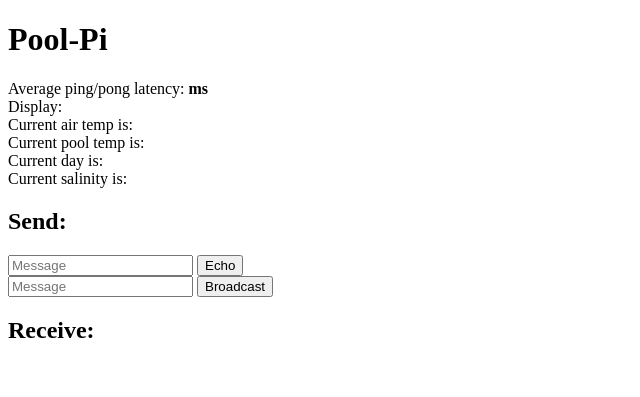
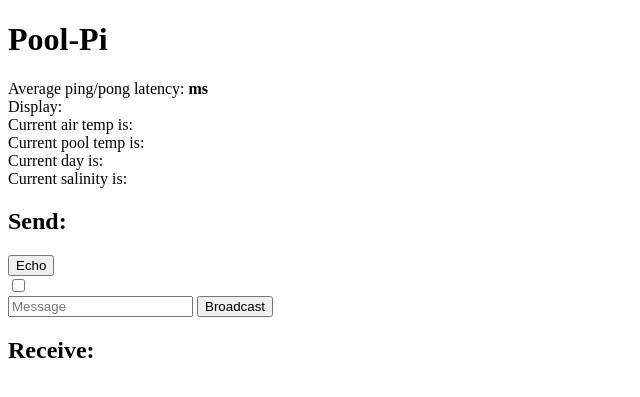
Before and after one commit to ChaseDurand/Pool-Pi, a Flask app: page / in a window 1280 px wide. Shown: the top 397 px of the page, without its empty margins (0-640 px from the left). Run offline with Flask 2, Linux system fonts and the light colour scheme; some libraries are stand-ins or nearby versions.

Commit message:
Working on adding switches

```diff
--- a/pool-pi/static/styles.css
+++ b/pool-pi/static/styles.css
@@ -1,4 +1,48 @@
-body {
-  background: lightgray;
-  color: black;
+/* Switch On Off
+Adapted from HTMLlion
+==========================*/
+.switch-on-off {
+  padding: 0;
+  margin: 15px 0 0;
+  background: #fff;
+  border-radius: 0;
+  background-image: none;
 }
+.switch-on-off .switch-label {
+  box-shadow: none;
+  background: none;
+}
+.switch-on-off .switch-label:after,
+.switch-on-off .switch-label:before {
+  width: 100%;
+  height: 70%;
+  top: 5px;
+  left: 0;
+  text-align: center;
+  padding-top: 10%;
+  box-shadow: inset 0 1px 4px rgba(0, 0, 0, 0.2),
+    inset 0 0 3px rgba(0, 0, 0, 0.1);
+}
+.switch-on-off .switch-label:after {
+  color: #ffffff;
+  background: #32cd32;
+  backface-visibility: hidden;
+  transform: rotateY(180deg);
+}
+.switch-on-off .switch-label:before {
+  background: #eceeef;
+  backface-visibility: hidden;
+}
+.switch-on-off .switch-handle {
+  display: none;
+}
+.switch-on-off .switch-input:checked ~ .switch-label {
+  background: #fff;
+  border-color: #0088cc;
+}
+.switch-on-off .switch-input:checked ~ .switch-label:before {
+  transform: rotateY(180deg);
+}
+.switch-on-off .switch-input:checked ~ .switch-label:after {
+  transform: rotateY(0);
+}
--- a/pool-pi/templates/index.html
+++ b/pool-pi/templates/index.html
@@ -2,6 +2,7 @@
 <html>
 <head>
     <title>Pool-Pi</title>
+    <link rel="stylesheet" href="/../static/styles.css">
     <script src='/../static/jquery.min.js'></script>
     <script src='/../static/socket.io.js'></script>
     <script type="text/javascript" charset="utf-8">
@@ -86,10 +87,15 @@
       Current salinity is: <b><span id="salinity"></span></b><br>
     </p>
     <h2>Send:</h2>
-    <form id="emit" method="POST" action='#'>
-        <input type="text" name="emit_data" id="emit_data" placeholder="Message">
+    <form id="waterfall" method="POST" action='#'>
+        <!-- <input type="text" name="emit_data" id="emit_data" placeholder="Message"> -->
         <input type="submit" value="Echo">
     </form>
+    <label class="switch switch-on-off">
+    	<input class="switch-input" type="checkbox" />
+    	<span class="switch-label" data-on="On" data-off="Off"></span>
+    	<span class="switch-handle"></span>
+    </label>
     <form id="broadcast" method="POST" action='#'>
         <input type="text" name="broadcast_data" id="broadcast_data" placeholder="Message">
         <input type="submit" value="Broadcast">
```
